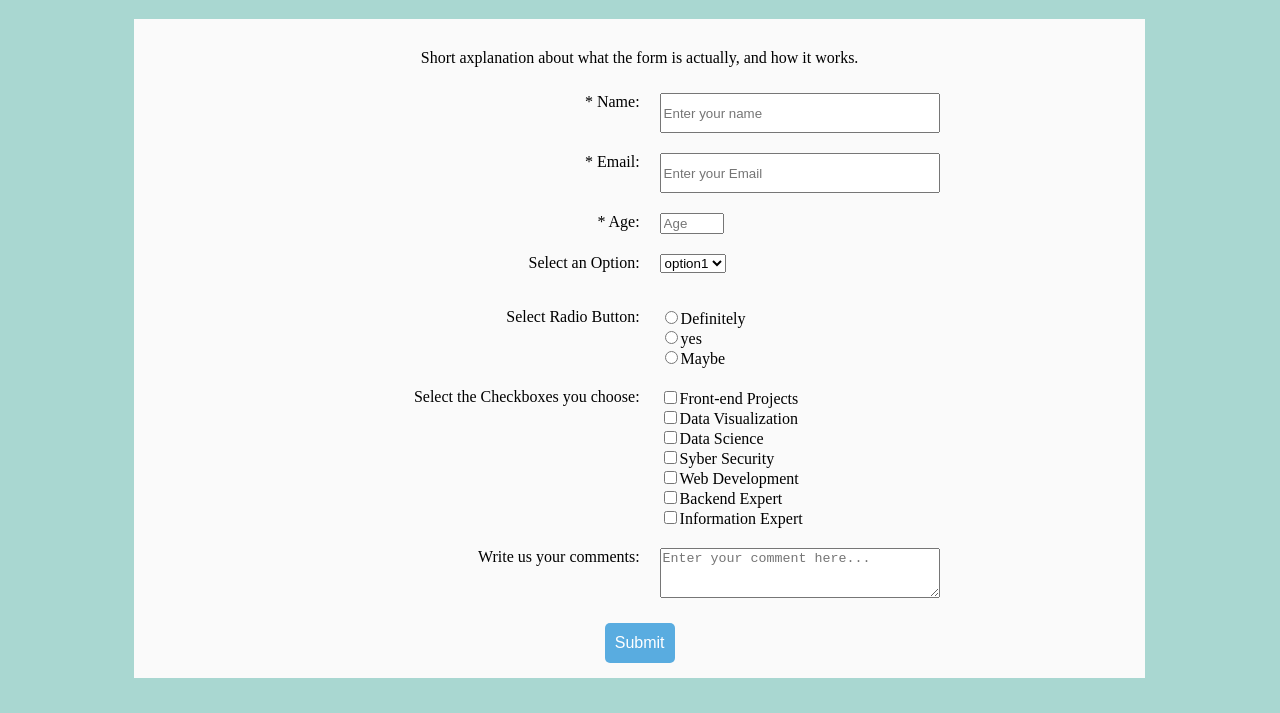
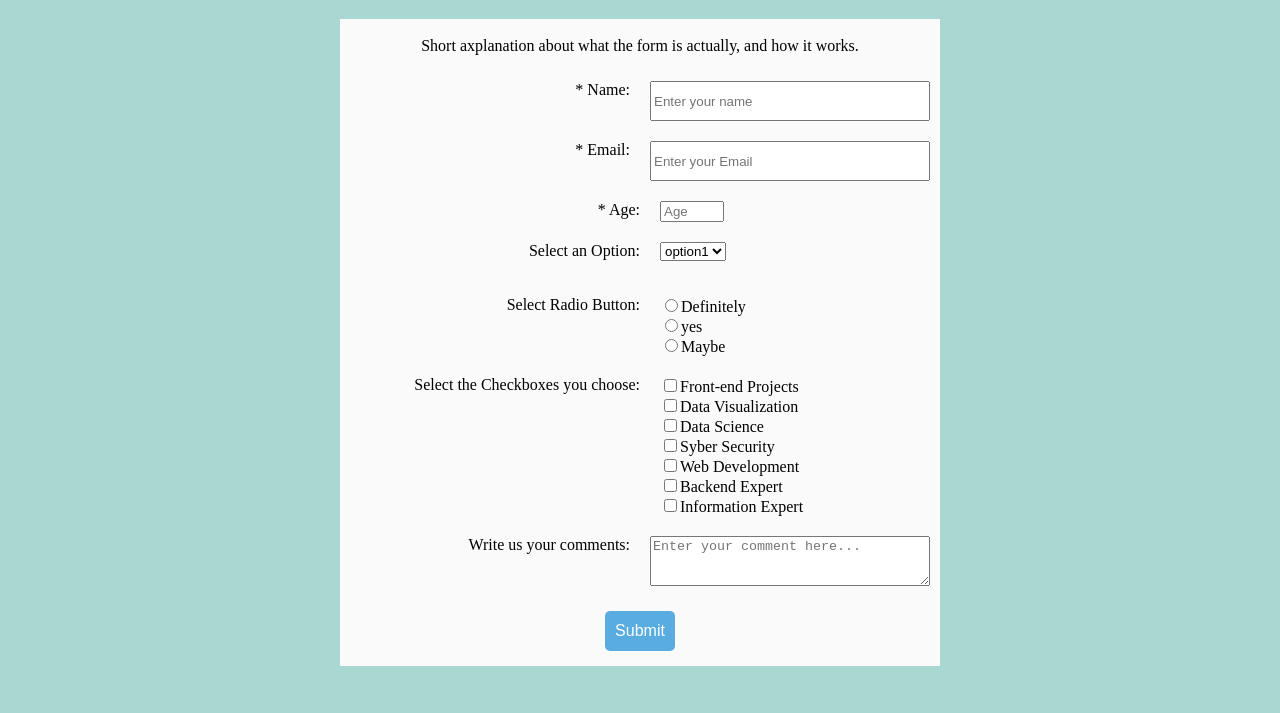
Before and after one commit to ArieShapiro/SurveyForm, a plain HTML site: page index.html in a window 1280 px wide. Shown: the part 87-800 px from the top of the page. Drawn offline with nearby package versions, Linux system fonts and the light colour scheme.

Commit message:
added max-width

```diff
--- a/styles.css
+++ b/styles.css
@@ -8,7 +8,8 @@ body {
 
 .form-card {
     background-color: #fafafa;
-    margin: 0 10%;
+    margin: 0 auto;
+    max-width: 600px;
 }
 
 #title, #description, #submit {
```
